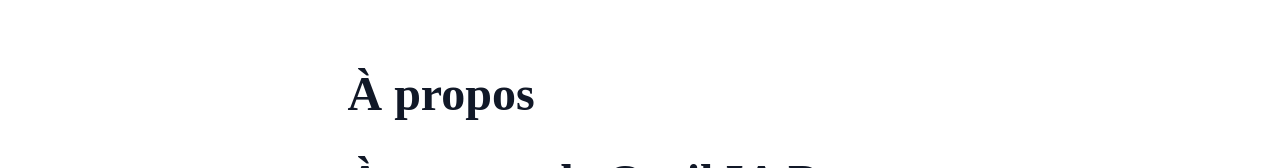
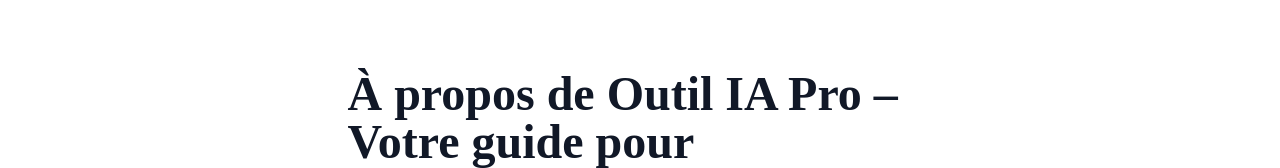
Before and after one commit to Kurdant/outilaipro, a Next.js app: page /about in a window 1280 px wide. Shown: the part 134-302 px from the top of the page. Built offline with nearby package versions, Linux system fonts and the light colour scheme; no server answers.

Commit message:
add text about

```diff
--- a/src/app/about/page.tsx
+++ b/src/app/about/page.tsx
@@ -6,7 +6,7 @@
 import { signOgImageUrl } from "@/lib/og-image";
 import Markdown from "react-markdown";
 
-const content = `# À propos
+const content = `
 
 # À propos de Outil IA Pro – Votre guide pour comprendre l’IA et les technologies modernes
 
```
